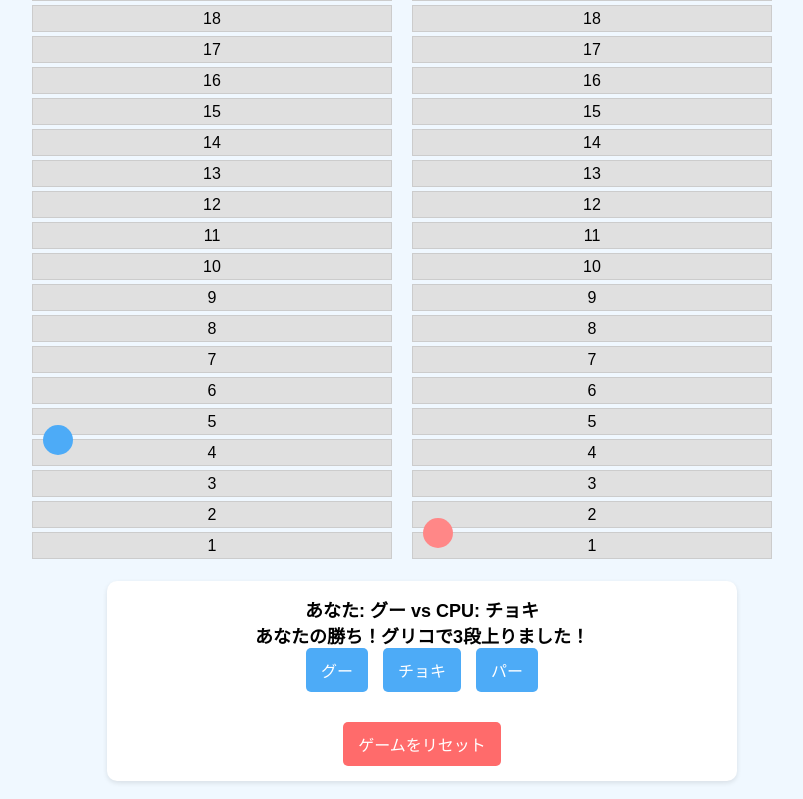
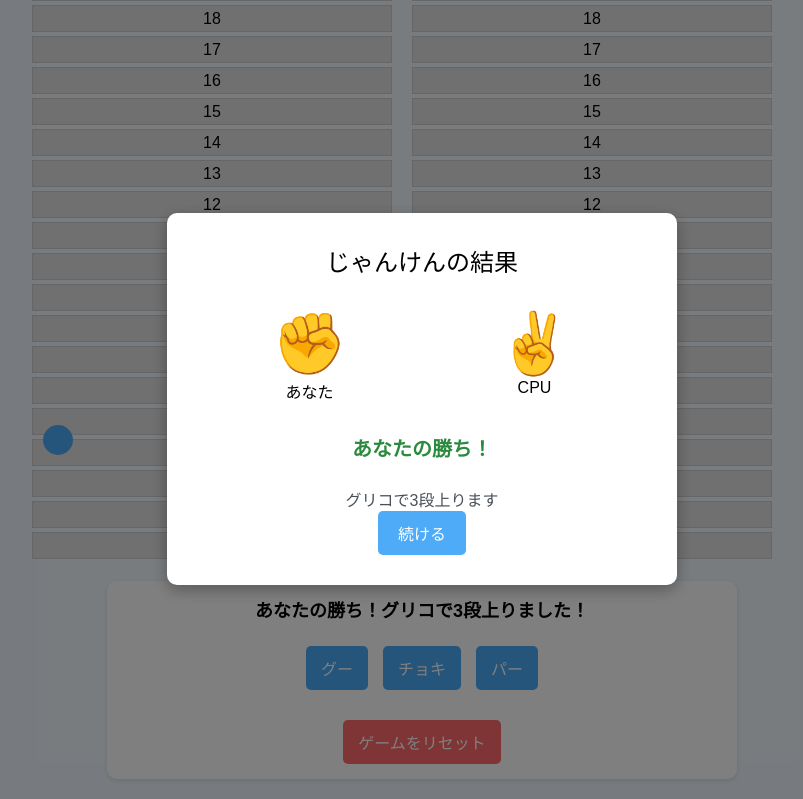
Before and after one commit to kenty911/kenty911.github.io, a plain HTML site: page glico/index.html in a window 1280 px wide. Both pictures are taken after a click on the button "グー". Shown: the part 434-1233 px from the top of the page, without its empty margins (218-1021 px from the left). Drawn offline with Linux system fonts and the light colour scheme.

Commit message:
モーダル追加

```diff
--- a/glico/index.html
+++ b/glico/index.html
@@ -152,6 +152,106 @@
         .reset-button:hover {
             background-color: #fa5252;
         }
+
+        /* モーダル関連のスタイル */
+        .modal-overlay {
+            position: fixed;
+            top: 0;
+            left: 0;
+            width: 100%;
+            height: 100%;
+            background-color: rgba(0, 0, 0, 0.5);
+            display: flex;
+            justify-content: center;
+            align-items: center;
+            z-index: 1000;
+            opacity: 0;
+            visibility: hidden;
+            transition: opacity 0.3s, visibility 0.3s;
+        }
+
+        .modal-overlay.active {
+            opacity: 1;
+            visibility: visible;
+        }
+
+        .modal {
+            background-color: white;
+            padding: 30px;
+            border-radius: 10px;
+            box-shadow: 0 5px 15px rgba(0, 0, 0, 0.3);
+            text-align: center;
+            max-width: 450px;
+            width: 90%;
+            transform: translateY(-20px);
+            transition: transform 0.3s;
+            position: relative;
+        }
+
+        .modal-overlay.active .modal {
+            transform: translateY(0);
+        }
+
+        .janken-result {
+            font-size: 24px;
+            margin-bottom: 20px;
+        }
+
+        .hands-container {
+            display: flex;
+            justify-content: space-around;
+            margin: 30px 0;
+        }
+
+        .hand {
+            font-size: 60px;
+            animation: handBounce 0.5s;
+        }
+
+        @keyframes handBounce {
+            0% { transform: translateY(-20px); }
+            50% { transform: translateY(10px); }
+            100% { transform: translateY(0); }
+        }
+
+        .result-text {
+            font-size: 20px;
+            font-weight: bold;
+            margin-bottom: 25px;
+        }
+
+        .win {
+            color: #2b8a3e;
+        }
+
+        .lose {
+            color: #e03131;
+        }
+
+        .draw {
+            color: #495057;
+        }
+
+        .continue-btn {
+            padding: 10px 20px;
+            background-color: #4dabf7;
+            color: white;
+            border: none;
+            border-radius: 5px;
+            font-size: 16px;
+            cursor: pointer;
+            transition: background-color 0.3s;
+        }
+
+        .continue-btn:hover {
+            background-color: #339af0;
+        }
+
+        .move-info {
+            margin-top: 15px;
+            font-size: 16px;
+            color: #495057;
+        }
     </style>
 </head>
 <body>
@@ -198,6 +298,26 @@
 
     <div class="win-message" id="win-message"></div>
 
+    <!-- モーダル -->
+    <div class="modal-overlay" id="modal-overlay">
+        <div class="modal">
+            <div class="janken-result">じゃんけんの結果</div>
+            <div class="hands-container">
+                <div>
+                    <div class="hand" id="user-hand"></div>
+                    <div>あなた</div>
+                </div>
+                <div>
+                    <div class="hand" id="cpu-hand"></div>
+                    <div>CPU</div>
+                </div>
+            </div>
+            <div class="result-text" id="modal-result"></div>
+            <div class="move-info" id="move-info"></div>
+            <button class="continue-btn" id="continue-btn">続ける</button>
+        </div>
+    </div>
+
     <script>
         // 定数
         const TOTAL_STAIRS = 20;
@@ -205,6 +325,13 @@
             rock: { name: 'グリコ', steps: 3 },
             scissors: { name: 'チョコレート', steps: 6 },
             paper: { name: 'パイナップル', steps: 6 }
+        };
+
+        // 手の絵文字
+        const HAND_EMOJIS = {
+            rock: '✊',
+            scissors: '✌️',
+            paper: '✋'
         };
 
         // ゲーム状態
@@ -225,6 +352,14 @@
         const scissorsBtn = document.getElementById('scissors');
         const paperBtn = document.getElementById('paper');
         const resetBtn = document.getElementById('reset-game');
+
+        // モーダル要素
+        const modalOverlay = document.getElementById('modal-overlay');
+        const userHand = document.getElementById('user-hand');
+        const cpuHand = document.getElementById('cpu-hand');
+        const modalResult = document.getElementById('modal-result');
+        const moveInfo = document.getElementById('move-info');
+        const continueBtn = document.getElementById('continue-btn');
 
         // 階段の初期化
         function initializeStairs() {
@@ -331,6 +466,35 @@
             paperBtn.disabled = false;
         }
 
+        // モーダルを表示
+        function showModal(userChoice, cpuChoice, winner) {
+            userHand.textContent = HAND_EMOJIS[userChoice];
+            cpuHand.textContent = HAND_EMOJIS[cpuChoice];
+
+            if (winner === 'draw') {
+                modalResult.textContent = 'あいこ！';
+                modalResult.className = 'result-text draw';
+                moveInfo.textContent = 'もう一度選んでください';
+            } else if (winner === 'user') {
+                const move = MOVES[userChoice];
+                modalResult.textContent = 'あなたの勝ち！';
+                modalResult.className = 'result-text win';
+                moveInfo.textContent = `${move.name}で${move.steps}段上ります`;
+            } else {
+                const move = MOVES[cpuChoice];
+                modalResult.textContent = 'CPUの勝ち！';
+                modalResult.className = 'result-text lose';
+                moveInfo.textContent = `CPUが${move.name}で${move.steps}段上ります`;
+            }
+
+            modalOverlay.classList.add('active');
+        }
+
+        // モーダルを閉じる
+        function closeModal() {
+            modalOverlay.classList.remove('active');
+        }
+
         // じゃんけんプレイ
         function playJanken(userChoice) {
             if (gameState.isGameOver) return;
@@ -338,24 +502,24 @@
             const cpuChoice = getCpuChoice();
             const winner = determineWinner(userChoice, cpuChoice);
 
-            // 結果表示
-            let resultText = `あなた: ${getHandName(userChoice)} vs CPU: ${getHandName(cpuChoice)}<br>`;
+            // モーダルで結果表示
+            showModal(userChoice, cpuChoice, winner);
 
-            if (winner === 'draw') {
-                resultText += 'あいこ！もう一度じゃんけんしてください。';
-            } else if (winner === 'user') {
+            // 結果に応じて処理
+            if (winner === 'user') {
                 const move = MOVES[userChoice];
                 gameState.userPosition += move.steps;
                 if (gameState.userPosition > TOTAL_STAIRS) gameState.userPosition = TOTAL_STAIRS;
-                resultText += `あなたの勝ち！${move.name}で${move.steps}段上りました！`;
-            } else {
+                resultDisplay.innerHTML = `あなたの勝ち！${move.name}で${move.steps}段上りました！`;
+            } else if (winner === 'cpu') {
                 const move = MOVES[cpuChoice];
                 gameState.cpuPosition += move.steps;
                 if (gameState.cpuPosition > TOTAL_STAIRS) gameState.cpuPosition = TOTAL_STAIRS;
-                resultText += `CPUの勝ち！${move.name}で${move.steps}段上りました！`;
+                resultDisplay.innerHTML = `CPUの勝ち！${move.name}で${move.steps}段上りました！`;
+            } else {
+                resultDisplay.innerHTML = 'あいこ！もう一度じゃんけんしてください。';
             }
 
-            resultDisplay.innerHTML = resultText;
             updatePlayerPositions();
             checkGameState();
         }
@@ -379,6 +543,7 @@
         scissorsBtn.addEventListener('click', () => playJanken('scissors'));
         paperBtn.addEventListener('click', () => playJanken('paper'));
         resetBtn.addEventListener('click', resetGame);
+        continueBtn.addEventListener('click', closeModal);
 
         // ゲーム初期化
         initializeStairs();
```
